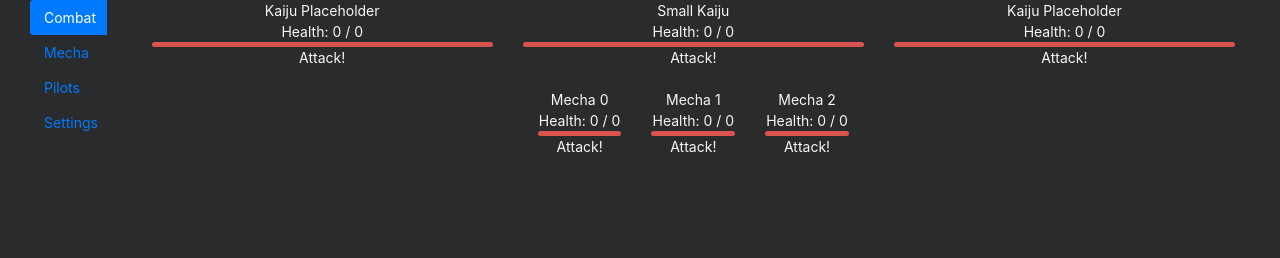
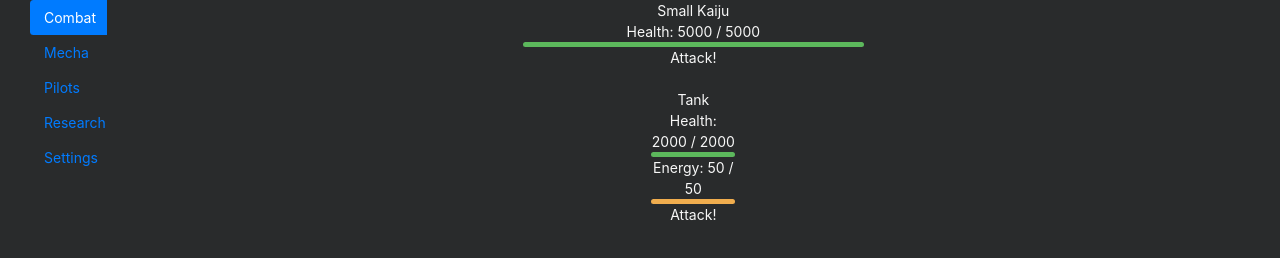
Before and after one commit to Noxshus/Kaiju-Incremental, a plain HTML site: page index.html in a window 1280 px wide. Drawn offline with nearby package versions, Linux system fonts and the light colour scheme.

Commit message:
Continued template work

```diff
--- a/index.html
+++ b/index.html
@@ -17,6 +17,7 @@
                     <a class="nav-link active" id="combat-tab" data-toggle="pill" href="#combat-content" role="tab" aria-controls="combat-content" aria-selected="true">Combat</a>
                     <a class="nav-link" id="mecha-tab" data-toggle="pill" href="#mecha-content" role="tab" aria-controls="mecha-content" aria-selected="false">Mecha</a>
                     <a class="nav-link" id="pilots-tab" data-toggle="pill" href="#pilots-content" role="tab" aria-controls="pilots-content" aria-selected="false">Pilots</a>
+                    <a class="nav-link" id="research-tab" data-toggle="pill" href="#research-content" role="tab" aria-controls="research-content" aria-selected="false">Research</a>
                     <a class="nav-link" id="settings-tab" data-toggle="pill" href="#settings-content" role="tab" aria-controls="settings-content" aria-selected="false">Settings</a>
                 </div>
             </div>
@@ -28,58 +29,82 @@
                         <div class="container-fluid">
                             <div class="row">
                                 <div class="col text-center">
-                                    <div>Kaiju Placeholder</div>
+                                    <div id="kaiju0block" class="d-none">
+                                        <div id="kaiju0name">Kaiju Placeholder</div>
                                         <div>Health: <span id="kaiju0healthtext">0</span> / <span id="kaiju0healthmaxtext">0</span></div>
                                         <div class="progress health">
                                             <div class="progress-bar health" id="kaiju0health"></div>
                                         </div>
                                         <div id="kaiju0attacktext">Attack!</div>
+                                    </div>
                                     <br>
                                 </div>
                                 <div class="col text-center">
-                                    <div>Small Kaiju</div>
+                                    <div id="kaiju1block" class="d-none">
+                                        <div id="kaiju1name">Small Kaiju</div>
                                         <div>Health: <span id="kaiju1healthtext">0</span> / <span id="kaiju1healthmaxtext">0</span></div>
                                         <div class="progress health">
                                             <div class="progress-bar health" id="kaiju1health"></div>
                                         </div>
                                         <div id="kaiju1attacktext">Attack!</div>
+                                    </div>
                                     <br>
                                     <div class="container-fluid">
                                         <div class="row">
                                             <div class="col">
-                                                <div>Mecha 0</div>
+                                                <div id="mecha0block" class="d-none">
+                                                    <div id="mecha0name">Mecha 0</div>
                                                     <div>Health: <span id="mecha0healthtext">0</span> / <span id="mecha0healthmaxtext">0</span></div>
                                                     <div class="progress health">
                                                         <div class="progress-bar health" id="mecha0health"></div>
                                                     </div>
+                                                    <div>Energy: <span id="mecha0energytext">0</span> / <span id="mecha0energymaxtext">0</span></div>
+                                                    <div class="progress energy">
+                                                        <div class="progress-bar energy" id="mecha0energy"></div>
+                                                    </div>
                                                     <div id="mecha0attacktext">Attack!</div>
                                                 </div>
+                                            </div>
                                             <div class="col">
-                                                <div>Mecha 1</div>
+                                                <div id="mecha1block" class="d-none">
+                                                    <div id="mecha1name">Mecha 1</div>
                                                     <div>Health: <span id="mecha1healthtext">0</span> / <span id="mecha1healthmaxtext">0</span></div>
                                                     <div class="progress health">
                                                         <div class="progress-bar health" id="mecha1health"></div>
                                                     </div>
+                                                    <div>Energy: <span id="mecha1energytext">0</span> / <span id="mecha1energymaxtext">0</span></div>
+                                                    <div class="progress energy">
+                                                        <div class="progress-bar energy" id="mecha1energy"></div>
+                                                    </div>
                                                     <div id="mecha1attacktext">Attack!</div>
                                                 </div>
+                                            </div>
                                             <div class="col">
-                                                <div>Mecha 2</div>
+                                                <div id="mecha2block" class="d-none">
+                                                    <div id="mecha2name">Mecha 2</div>
                                                     <div>Health: <span id="mecha2healthtext">0</span> / <span id="mecha2healthmaxtext">0</span></div>
                                                     <div class="progress health">
                                                         <div class="progress-bar health" id="mecha2health"></div>
+                                                    </div>
+                                                    <div>Energy: <span id="mecha2energytext">0</span> / <span id="mecha2energymaxtext">0</span></div>
+                                                    <div class="progress energy">
+                                                        <div class="progress-bar energy" id="mecha2energy"></div>
                                                     </div>
                                                     <div id="mecha2attacktext">Attack!</div>
                                                 </div>
                                             </div>
                                         </div>
                                     </div>
+                                </div>
                                 <div class="col text-center">
-                                    <div>Kaiju Placeholder</div>
+                                    <div id="kaiju2block" class="d-none">
+                                        <div id="kaiju2name">Kaiju Placeholder</div>
                                         <div>Health: <span id="kaiju2healthtext">0</span> / <span id="kaiju2healthmaxtext">0</span></div>
                                         <div class="progress health">
                                             <div class="progress-bar health" id="kaiju2health"></div>
                                         </div>
                                         <div id="kaiju2attacktext">Attack!</div>
+                                    </div>
                                     <br>
                                 </div>
                             </div>
@@ -87,6 +112,7 @@
                     </div>
                     <div class="tab-pane fade" id="mecha-content" role="tabpanel" aria-labelledby="mecha-tab">Mecha</div>
                     <div class="tab-pane fade" id="pilots-content" role="tabpanel" aria-labelledby="pilots-tab">Pilots</div>
+                    <div class="tab-pane fade" id="research-content" role="tabpanel" aria-labelledby="research-tab">Research</div>
                     <div class="tab-pane fade" id="settings-content" role="tabpanel" aria-labelledby="settings-tab">Settings</div>
                 </div>
             </div>
--- a/kaiju.css
+++ b/kaiju.css
@@ -17,3 +17,13 @@
     height: 5px;
     background-color: #5cb85c;
 }
+
+.progress.energy {
+    height: 5px;
+    background-color: #f7f7f7;
+}
+
+.progress-bar.energy {
+    height: 5px;
+    background-color: #f0ad4e;
+}
--- a/system.js
+++ b/system.js
@@ -1,46 +1,80 @@
-/*(function (window, document) {
+var data = { //saved between sessions
+    mecha1 : new Mecha("Tank", 2000, 50),
 
-    var layout   = document.getElementById('layout'),
-        menu     = document.getElementById('menu'),
-        menuLink = document.getElementById('menuLink'),
-        content  = document.getElementById('main');
+    flag: Array(100).fill(false),
+}
 
-    function toggleClass(element, className) {
-        var classes = element.className.split(/\s+/),
-            length = classes.length,
-            i = 0;
+var global = { //NOT saved between sessions
+    kaiju1 : new Kaiju("Small Kaiju", 5000),
+}
 
-        for(; i < length; i++) {
-          if (classes[i] === className) {
-            classes.splice(i, 1);
-            break;
-          }
-        }
-        // The className is not found
-        if (length === classes.length) {
-            classes.push(className);
-        }
+function Mecha(_name, _health, _energy)
+{
+    this.name = _name;
+    this.health = _health;
+    this.healthMax = _health;
+    this.energy = _energy;
+    this.energyMax = _energy;
+    this.weapon0 = new Weapon("Tank Gun", 1000, "Projectile", 60, 1, 10);
+}
 
-        element.className = classes.join(' ');
+function Weapon(_name, _damage, _type, _rateOfFire, _magazine, _reloadTime)
+{
+    this.name = _name;
+    this.damage = _damage;
+    this.type = _type;
+    this.rateOfFire = _rateOfFire; //per minute
+    this.magazine = _magazine;
+    this.magazineCurrent = _magazine;
+    this.reloadTime = _reloadTime; //in seconds
+}
+
+function Kaiju(_name, _health)
+{
+    this.name = _name;
+    this.health = _health;
+    this.healthMax = _health;
+    this.weapon0 = new Weapon("Kaiju Punch", 500, "Melee", 2, 0, 0);
+}
+
+window.onload = function()
+{
+    if (data.flag[0] == false) // new game
+    {
+        this.UpdateMakeVisible("mecha1block");
+        Update("mecha1name", data.mecha1.name);
+
+        Update("mecha1healthtext", data.mecha1.health);
+        Update("mecha1healthmaxtext", data.mecha1.healthMax);
+        UpdatePercentWidth("mecha1health", data.mecha1.health, data.mecha1.healthMax);
+
+        Update("mecha1energytext", data.mecha1.energy);
+        Update("mecha1energymaxtext", data.mecha1.energy);
+        UpdatePercentWidth("mecha1energy", data.mecha1.energy, data.mecha1.energyMax);
+
+        this.UpdateMakeVisible("kaiju1block");
+        Update("kaiju1name", global.kaiju1.name);
+
+        Update("kaiju1healthtext", global.kaiju1.health);
+        Update("kaiju1healthmaxtext", global.kaiju1.healthMax);
+        UpdatePercentWidth("kaiju1health", global.kaiju1.health, global.kaiju1.healthMax);
     }
+}
 
-    function toggleAll(e) {
-        var active = 'active';
+//Helper Functions
 
-        e.preventDefault();
-        toggleClass(layout, active);
-        toggleClass(menu, active);
-        toggleClass(menuLink, active);
-    }
+function Update(_id, _content)
+{
+    document.getElementById(_id).innerHTML = _content;
+}
 
-    menuLink.onclick = function (e) {
-        toggleAll(e);
-    };
+function UpdatePercentWidth(_id, _numerator, _denominator) //used by progress bars mainly / assuming we're using base 100 for the %
+{
+    let _percent = (_numerator / _denominator) * 100;
+    document.getElementById(_id).style.width = _percent + "%";
+}
 
-    content.onclick = function(e) {
-        if (menu.className.indexOf('active') !== -1) {
-            toggleAll(e);
-        }
-    };
-
-}(this, this.document));*/
+function UpdateMakeVisible(_id)
+{
+    document.getElementById(_id).classList.remove("d-none");
+}
```
Also changed, not shown: names.js (added, +15 -0 lines). Lines whose indentation alone changed are shown as unchanged.
